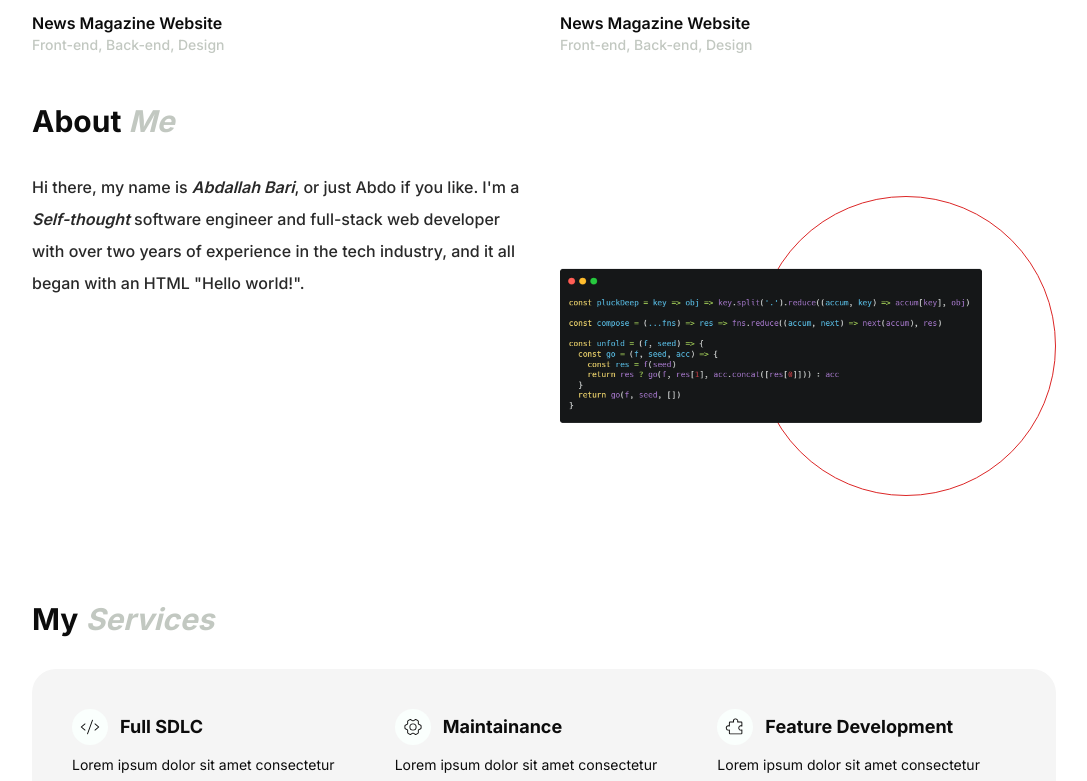
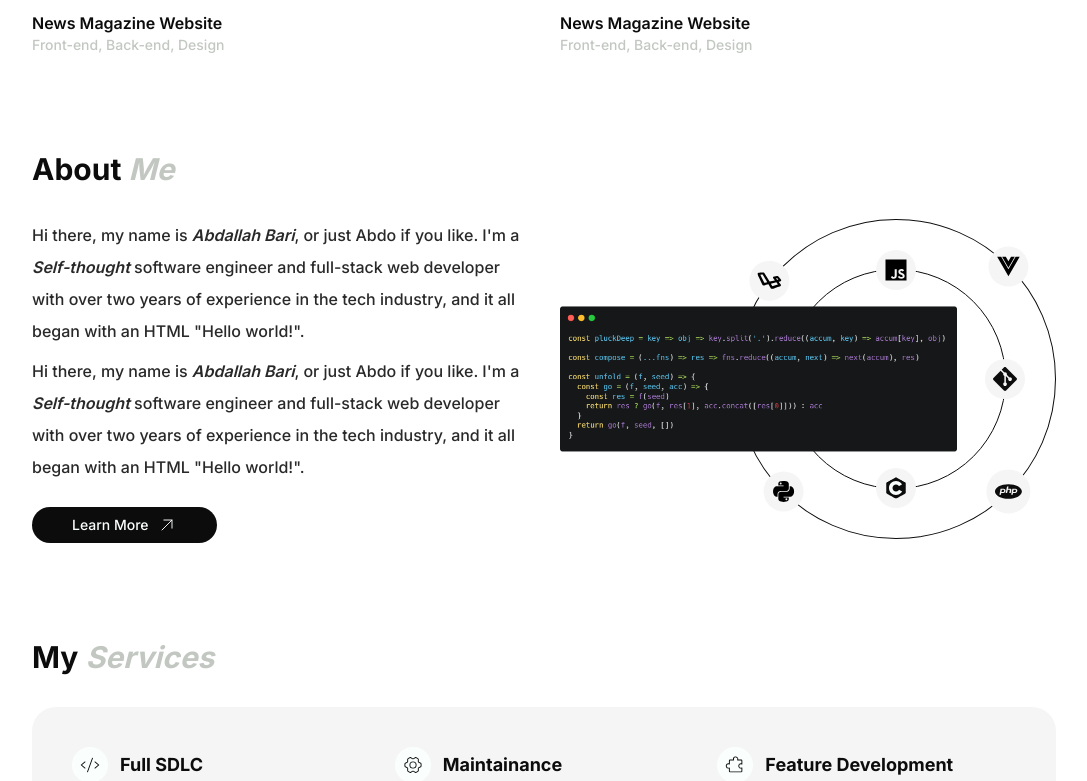
Before and after one commit to Abdallah01win/Portfolio, a Vue app: page / in a window 1280 px wide. Shown: the part 1337-2118 px from the top of the page, without its empty margins (96-1183 px from the left). Built offline with nearby package versions, Linux system fonts and the light colour scheme.

Commit message:
final about me section layout

```diff
--- a/src/components/AboutMe.vue
+++ b/src/components/AboutMe.vue
@@ -1,11 +1,16 @@
 <script setup>
+import ArrowUp from './icons/ArrowUp.vue';
 import Code from "./icons/Code.vue";
 import Mountains from './icons/Mountains.vue';
 import Compus from './icons/Compus.vue';
 import MapPin from './icons/MapPin.vue';
+import Js from "./icons/Js.vue";
+import VueLogo from "./icons/VueLogo.vue";
+import LaravelLogo from "./icons/LaravelLogo.vue";
+import PythonLogo from "./icons/PythonLogo.vue";
 </script>
 <template>
-  <section class="xl:max-w-[1024px] mx-auto mb-20">
+  <section class="xl:max-w-[1024px] mx-auto mb-24">
     <h2 class="text-3xl font-bold mb-8">
       <span>About </span>
       <span class="text-myGray-500 italic">Me</span>
@@ -84,18 +89,68 @@ import MapPin from './icons/MapPin.vue';
     </div> -->
     <div class="grid grid-cols-2 gap-x-8">
       <div>
-        <p class="leading-8 text-base text-myDark-400">
+        <p class="leading-8 text-base text-myDark-400 mb-2">
           Hi there, my name is <span class="italic font-semibold">Abdallah Bari</span>, or just Abdo if you like. I'm a
           <span class="italic font-semibold">Self-thought</span> software engineer and full-stack web developer with over
           two years of experience in the tech industry, and it all began with an HTML "Hello world!".
         </p>
+        <p class="leading-8 text-base text-myDark-400 mb-6">
+          Hi there, my name is <span class="italic font-semibold">Abdallah Bari</span>, or just Abdo if you like. I'm a
+          <span class="italic font-semibold">Self-thought</span> software engineer and full-stack web developer with over
+          two years of experience in the tech industry, and it all began with an HTML "Hello world!".
+        </p>
+        <button class="rounded-full py-2 px-10 bg-myDark-100 text-myWhite flex items-center gap-x-2">
+          <span>Learn More</span>
+          <span>
+            <ArrowUp class="w-5" />
+          </span>
+        </button>
       </div>
 
-      <div class="relative h-[350px]">
-        <div class="absolute w-[85%] top-[50%] left-0 translate-y-[-50%] z-10">
+      <div class="relative h-[320px]">
+        <div class="absolute w-[80%] top-[50%] left-0 translate-y-[-50%] z-10">
           <img src="../assets/images/carbonImage.png" alt="carbon">
         </div>
-        <div class="rounded-full border border-red-600 w-[300px] h-[300px] absolute top-[50%] right-0 translate-y-[-50%]"></div>
+        <div
+          class="rounded-full border border-myDark-100 w-[320px] h-[320px] absolute top-[50%] right-0 translate-y-[-50%] rotate-[45deg]">
+
+          <!-- 2nd Cyrcle -->
+          <div
+            class="rounded-full border border-myDark-100 w-[220px] h-[220px] absolute top-[50%] right-[50%] translate-y-[-50%] translate-x-[50%] rotate-[-45deg] ">
+            <div
+              class="rounded-full bg-myGray-600 w-fit p-2 position absolute top-0 left-[50%] translate-x-[-50%] translate-y-[-50%] grid place-content-center">
+              <Js class="w-6" />
+            </div>
+            <div
+              class="rounded-full bg-myGray-600 w-fit p-2 position absolute top-[50%] right-0 translate-x-[50%] translate-y-[-50%]">
+              <img src="src/assets/svg/git-icon.svg" alt="git" class="w-6">
+            </div>
+            <div
+              class="rounded-full bg-myGray-600 w-fit p-2 position absolute bottom-0 right-[50%] translate-x-[50%] translate-y-[50%]">
+              <img src="src/assets/svg/c-logo.svg" alt="" class="w-6">
+            </div>
+          </div>
+          <!-- End 2nd Cyrcle -->
+
+          <!-- 1st Cyrcle Icons -->
+          <div
+            class="rounded-full bg-myGray-600 w-fit p-2 position absolute top-[50%] left-0 translate-x-[-50%] translate-y-50%] rotate-[-45deg]">
+            <LaravelLogo class="w-6" />
+          </div>
+          <div
+            class="rounded-full bg-myGray-600 w-fit p-2 position absolute top-0 left-[50%] translate-x-[-50%] translate-y-[-50%] grid place-content-center rotate-[-45deg]">
+            <VueLogo class="w-6" />
+          </div>
+          <div
+            class="rounded-full bg-myGray-600 w-fit p-2 position absolute top-[50%] right-0 translate-x-[50%] translate-y-[-50%] rotate-[-45deg]">
+            <img src="src/assets/svg/php-logo.svg" alt="" class="w-7">
+          </div>
+          <div
+            class="rounded-full bg-myGray-600 w-fit p-2 position absolute bottom-0 right-[50%] translate-x-[50%] translate-y-[50%] rotate-[-45deg]">
+            <PythonLogo class="w-6" />
+          </div>
+          <!-- End 1st Cyrcle Icons -->
+        </div>
       </div>
     </div>
   </section>
--- a/src/components/Projects.vue
+++ b/src/components/Projects.vue
@@ -63,7 +63,7 @@ export default {
 };
 </script>
 <template>
-  <section class="xl:max-w-[1024px] mx-auto mb-12">
+  <section class="xl:max-w-[1024px] mx-auto mb-24">
     <h2 class="text-3xl font-bold mb-8">
       <span>My </span>
       <span class="text-myGray-500 italic">Projects</span>
```
